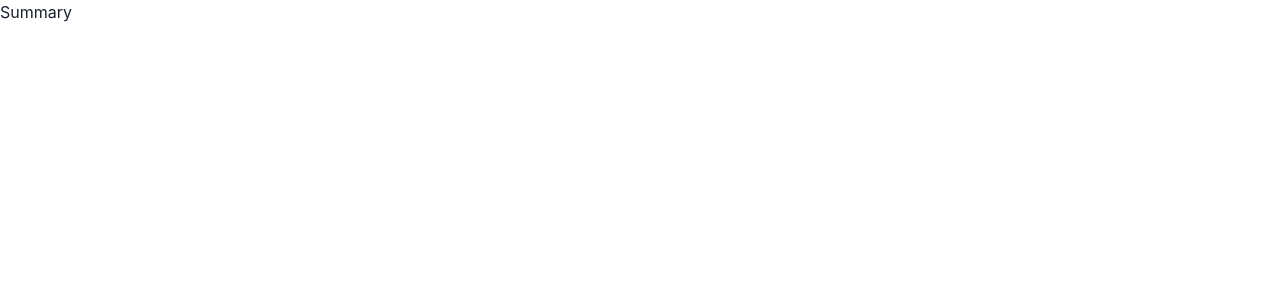
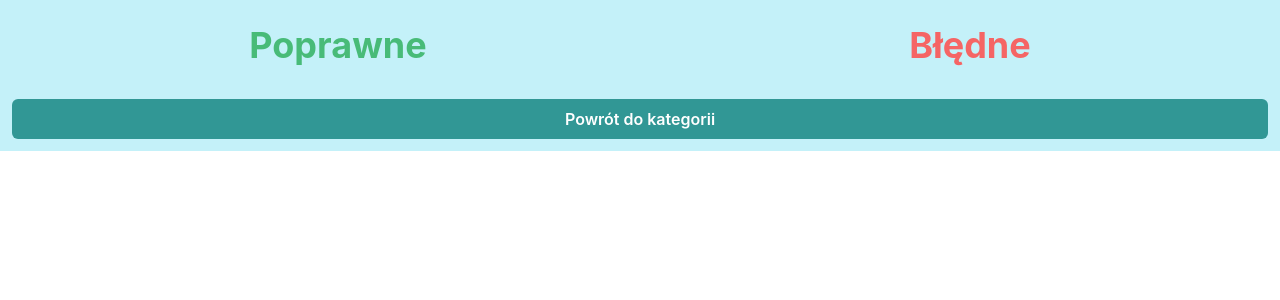
Before and after one commit to Drabenstein/forehead-pwa, a React (Vite) app: page /summary in a window 1280 px wide. Shown: the top 300 px of the page. Built offline with nearby package versions, Linux system fonts and the light colour scheme.

Commit message:
Added summary component

```diff
--- a/src/state/gameSlice.ts
+++ b/src/state/gameSlice.ts
@@ -22,6 +22,8 @@ export const gameSlice = createSlice({
     reducers: {
         chooseNQuestions: (state, action: PayloadAction<Question[]>) => {
             state.questions = pickRandomNElements(action.payload, 10);
+            state.goodAnswers = [];
+            state.badAnswers = [];
         },
         markAsGoodAnswer: (state, action: PayloadAction<Question>) => {
             state.questions = state.questions.filter(q => q.id !== action.payload.id);
--- a/src/summary/Summary.tsx
+++ b/src/summary/Summary.tsx
@@ -1,7 +1,75 @@
-
+import { useSelector } from "react-redux";
+import { selectBadAnswers, selectGoodAnswers } from "../state/gameSlice";
+import {
+  Button,
+  Center,
+  Grid,
+  GridItem,
+  Heading,
+} from "@chakra-ui/react";
+import { useNavigate } from "react-router-dom";
 
 const Summary = () => {
-    return <div>Summary</div>;
-}
+  const goodAnswers = useSelector(selectGoodAnswers);
+  const badAnswers = useSelector(selectBadAnswers);
+  const navigate = useNavigate();
+
+  const handleBackToCategories = () => {
+    navigate("/", { replace: true });
+  };
+
+  return (
+    <Grid gridColumn={2} gridRow={1} gap={2} bgColor="cyan.100" p={3}>
+      <GridItem gridColumn={1} gridRow={1} my={3}>
+        <Center>
+          <Heading color="green.400">Poprawne</Heading>
+        </Center>
+      </GridItem>
+      <GridItem gridColumn={2} gridRow={1} my={3}>
+        <Center>
+          <Heading color="red.400">Błędne</Heading>
+        </Center>
+      </GridItem>
+      {goodAnswers.map((answer, index) => (
+        <GridItem
+          key={index}
+          gridColumn={1}
+          gridRow={index + 2}
+          bg="green.200"
+          borderRadius="md"
+          p={2}
+        >
+          {answer.text}
+        </GridItem>
+      ))}
+      {badAnswers.map((answer, index) => (
+        <GridItem
+          key={index}
+          gridColumn={2}
+          gridRow={index + 2}
+          bg="red.200"
+          borderRadius="md"
+          p={2}
+        >
+          {answer.text}
+        </GridItem>
+      ))}
+      <GridItem colSpan={2}>
+        <Center>
+          <Button
+            width="100%"
+            colorScheme="teal"
+            variant="solid"
+            fill="true"
+            mt={3}
+            onClick={handleBackToCategories}
+          >
+            Powrót do kategorii
+          </Button>
+        </Center>
+      </GridItem>
+    </Grid>
+  );
+};
 
 export default Summary;
```
